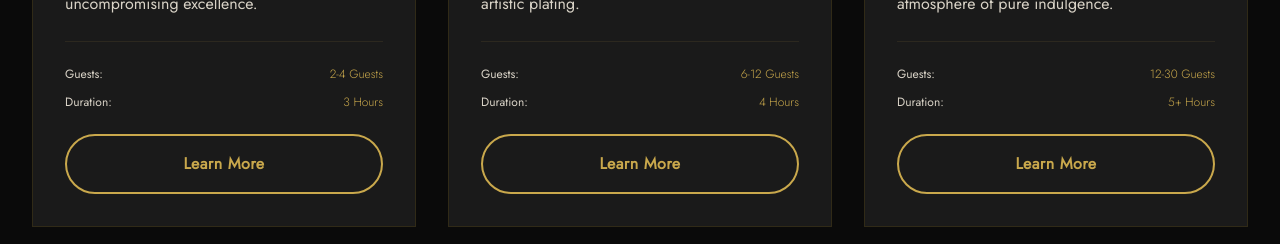
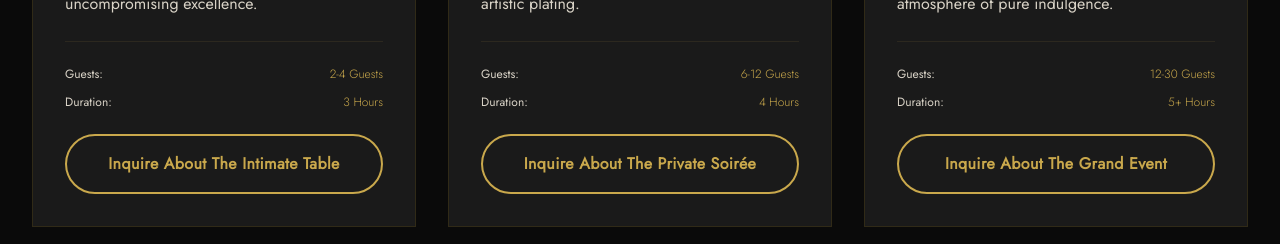
Before and after one commit to sangam4ever/private-table, a Next.js app: page / in a window 1280 px wide. Shown: the part 2620-2864 px from the top of the page. Built offline with nearby package versions, Linux system fonts and the light colour scheme.

Commit message:
Fix Experiences buttons to redirect to inquiry form

```diff
--- a/src/components/sections/Experiences.tsx
+++ b/src/components/sections/Experiences.tsx
@@ -1,7 +1,6 @@
 'use client';
 
 import Image from 'next/image';
-import Link from 'next/link';
 import { motion } from 'framer-motion';
 import { SectionHeader } from '@/components/ui/SectionHeader';
 import { MagneticButton } from '@/components/ui/MagneticButton';
@@ -80,11 +79,11 @@ export function Experiences() {
                 </div>
 
                 {/* Button */}
-                <Link href={`/experience/${exp.id}`} className="block">
+                <a href="#inquiry" className="block">
                   <MagneticButton variant="ghost" className="w-full text-center">
-                    Learn More
+                    Inquire About {exp.title}
                   </MagneticButton>
-                </Link>
+                </a>
               </div>
             </motion.article>
           ))}
```
